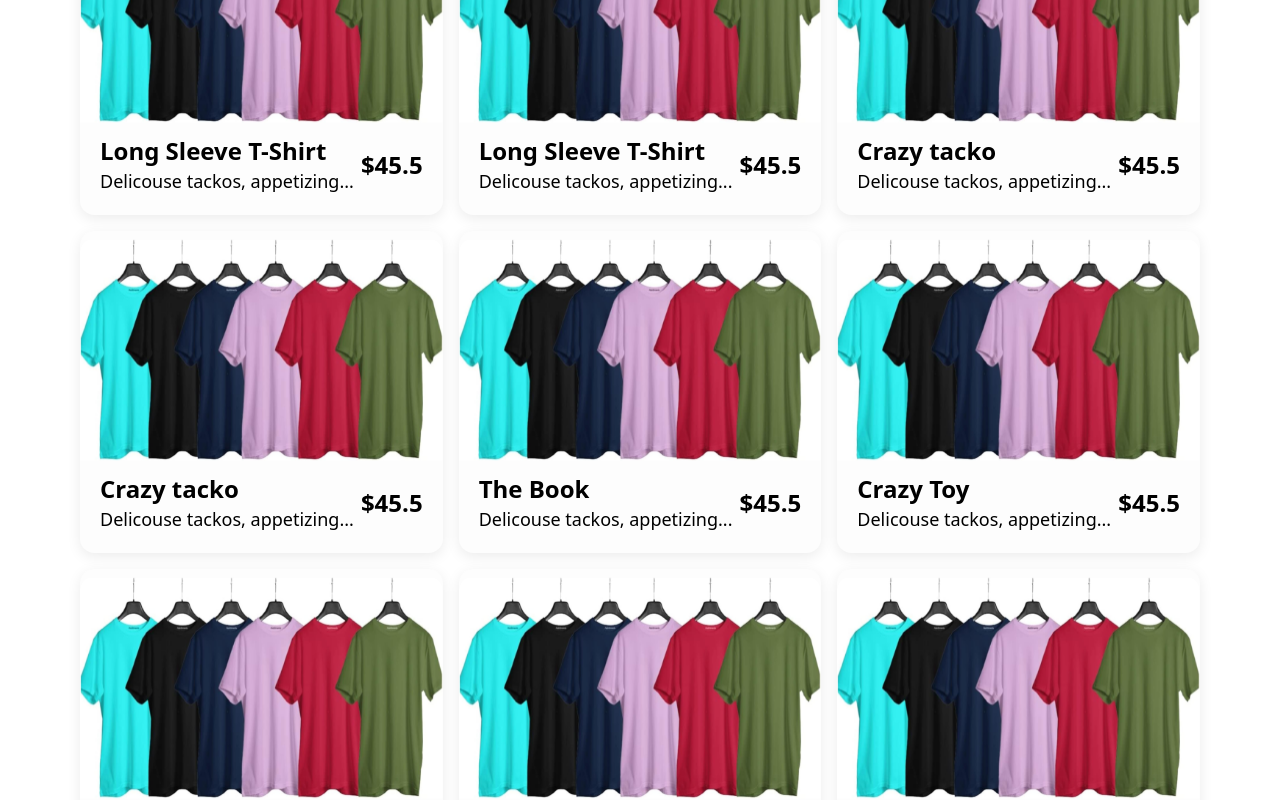
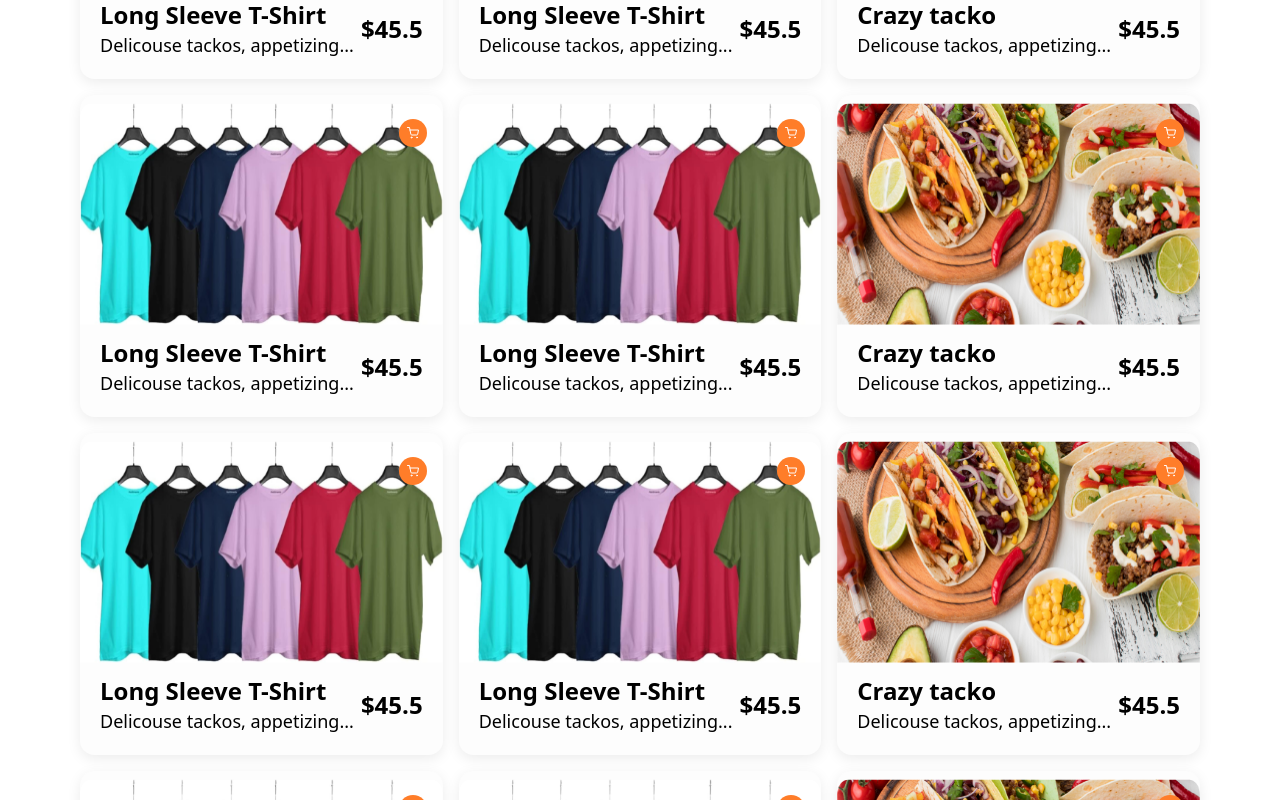
Before and after one commit to Kongkon45/discount-me-client-side, a Next.js app: page /explore-restaurants/view-items in a window 1280 px wide. Shown: the part 620-1420 px from the top of the page. Built offline with nearby package versions, Linux system fonts and the light colour scheme.

Commit message:
items all product section add

```diff
--- /dev/null
+++ b/src/app/explore-restaurants/view-items/page.tsx
@@ -0,0 +1,13 @@
+
+import ItemAllProducts from '@/components/ExploreRestaurants/ItemAllProducts/ItemAllProducts';
+import React from 'react';
+
+const ViewItemsPage = () => {
+    return (
+        <div>
+            <ItemAllProducts/>
+        </div>
+    );
+};
+
+export default ViewItemsPage;
--- /dev/null
+++ b/src/components/ExploreRestaurants/ItemAllProducts/ItemAllProducts.tsx
@@ -0,0 +1,35 @@
+import React from 'react';
+import ItemCategory from '../ItemCategory/ItemCategory';
+import itemsAllProductData from "../../../itemAllProducts.json"
+import Image from 'next/image';
+import { FiShoppingCart } from "react-icons/fi";
+
+const ItemAllProducts = () => {
+    return (
+        <div className='container pt-[46px]'>
+            <ItemCategory/>
+            <div className='grid grid-cols-1 md:grid-cols-2 lg:grid-cols-3 gap-4 5xl:gap-5 py-[20px] md:py-[40px] xl:py-[50px] 5xl:py-[63px]'>
+                {
+                    itemsAllProductData?.map((data)=>{
+                        return <div key={data?.id} className='items_category_cart_bg py-2'>
+                            <div className='relative'>
+                            <Image src={data?.img} alt={data?.title} width={493} height={222} className='w-[493px] h-[222px] mx-auto'/>
+                            <span className='absolute top-4 right-4 bg-primary p-2 rounded-full'><FiShoppingCart className='text-white w-[12px] h-[12px]'/></span>
+                            </div>
+                            <div className="flex items-center justify-between px-[20px] py-[12px]">
+                                <div>
+                                <h5 className='text-2xl font-semibold'>{data?.title}</h5>
+                                <p className='text-lg font-normal'>{data?.desc}</p>
+                                </div>
+                                <p className='text-2xl font-semibold'>{data?.price}</p>
+                            </div>
+
+                        </div>
+                    })
+                }
+            </div>
+        </div>
+    );
+};
+
+export default ItemAllProducts;
--- a/src/components/ExploreRestaurants/ViewRestaurant/ViewRestaurant.tsx
+++ b/src/components/ExploreRestaurants/ViewRestaurant/ViewRestaurant.tsx
@@ -4,6 +4,7 @@ import Image from "next/image";
 import { PiMapPinLineDuotone } from "react-icons/pi";
 import ItemCategory from "../ItemCategory/ItemCategory";
 import ProductCategory from "../ProductCategory/ProductCategory";
+import Link from "next/link";
 
 interface ViewRestaurantProps {
   id: string | number;
@@ -84,7 +85,9 @@ const ViewRestaurant: React.FC<ViewRestaurantProps> = ({ id }) => {
         </p>
         <div className="flex items-center justify-between py-12">
             <h4 className="text-3xl font-bold text-dark-300">Items🔥</h4>
+            <Link href="/explore-restaurants/view-items">
             <button className="text-2xl font-normal text-secondary pt-[6px] pb-[8px] px-[16px] seeAll_button">See all</button>
+            </Link>
         </div>
         {/* items category  */}
         <ItemCategory/>
--- /dev/null
+++ b/src/itemAllProducts.json
@@ -0,0 +1,108 @@
+[
+    {
+        "id" : 1,
+        "img" : "/assets/homePage/itemProducts/long_t_shirt.png",
+        "title" : "Long Sleeve T-Shirt",
+        "price" : "$45.5",
+        "desc" : "Delicouse tackos, appetizing..."
+    },
+    {
+        "id" : 2,
+        "img" : "/assets/homePage/itemProducts/long_t_shirt.png",
+        "title" : "Long Sleeve T-Shirt",
+        "price" : "$45.5",
+        "desc" : "Delicouse tackos, appetizing..."
+    },
+    {
+        "id" : 3,
+        "img" : "/assets/homePage/itemProducts/crazy_tacko.png",
+        "title" : "Crazy tacko",
+        "price" : "$45.5",
+        "desc" : "Delicouse tackos, appetizing..."
+    },
+    {
+        "id" : 4,
+        "img" : "/assets/homePage/itemProducts/long_t_shirt.png",
+        "title" : "Long Sleeve T-Shirt",
+        "price" : "$45.5",
+        "desc" : "Delicouse tackos, appetizing..."
+    },
+    {
+        "id" : 5,
+        "img" : "/assets/homePage/itemProducts/long_t_shirt.png",
+        "title" : "Long Sleeve T-Shirt",
+        "price" : "$45.5",
+        "desc" : "Delicouse tackos, appetizing..."
+    },
+    {
+        "id" : 6,
+        "img" : "/assets/homePage/itemProducts/crazy_tacko.png",
+        "title" : "Crazy tacko",
+        "price" : "$45.5",
+        "desc" : "Delicouse tackos, appetizing..."
+    },
+    {
+        "id" : 7,
+        "img" : "/assets/homePage/itemProducts/long_t_shirt.png",
+        "title" : "Long Sleeve T-Shirt",
+        "price" : "$45.5",
+        "desc" : "Delicouse tackos, appetizing..."
+    },
+    {
+        "id" : 8,
+        "img" : "/assets/homePage/itemProducts/long_t_shirt.png",
+        "title" : "Long Sleeve T-Shirt",
+        "price" : "$45.5",
+        "desc" : "Delicouse tackos, appetizing..."
+    },
+    {
+        "id" : 9,
+        "img" : "/assets/homePage/itemProducts/crazy_tacko.png",
+        "title" : "Crazy tacko",
+        "price" : "$45.5",
+        "desc" : "Delicouse tackos, appetizing..."
+    },
+    {
+        "id" : 10,
+        "img" : "/assets/homePage/itemProducts/long_t_shirt.png",
+        "title" : "Long Sleeve T-Shirt",
+        "price" : "$45.5",
+        "desc" : "Delicouse tackos, appetizing..."
+    },
+    {
+        "id" : 11,
+        "img" : "/assets/homePage/itemProducts/long_t_shirt.png",
+        "title" : "Long Sleeve T-Shirt",
+        "price" : "$45.5",
+        "desc" : "Delicouse tackos, appetizing..."
+    },
+    {
+        "id" : 12,
+        "img" : "/assets/homePage/itemProducts/crazy_tacko.png",
+        "title" : "Crazy tacko",
+        "price" : "$45.5",
+        "desc" : "Delicouse tackos, appetizing..."
+    },
+    {
+        "id" : 13,
+        "img" : "/assets/homePage/itemProducts/long_t_shirt.png",
+        "title" : "Long Sleeve T-Shirt",
+        "price" : "$45.5",
+        "desc" : "Delicouse tackos, appetizing..."
+    },
+    {
+        "id" : 14,
+        "img" : "/assets/homePage/itemProducts/long_t_shirt.png",
+        "title" : "Long Sleeve T-Shirt",
+        "price" : "$45.5",
+        "desc" : "Delicouse tackos, appetizing..."
+    },
+    {
+        "id" : 15,
+        "img" : "/assets/homePage/itemProducts/crazy_tacko.png",
+        "title" : "Crazy tacko",
+        "price" : "$45.5",
+        "desc" : "Delicouse tackos, appetizing..."
+    }
+
+]
--- a/src/itemProduct.json
+++ b/src/itemProduct.json
@@ -15,49 +15,49 @@
     },
     {
         "id" : 3,
-        "img" : "/assets/homePage/itemProducts/long_t_shirt.png",
+        "img" : "/assets/homePage/itemProducts/crazy_tacko.png",
         "title" : "Crazy tacko",
         "price" : "$45.5",
         "desc" : "Delicouse tackos, appetizing..."
     },
     {
         "id" : 4,
-        "img" : "/assets/homePage/itemProducts/long_t_shirt.png",
+        "img" : "/assets/homePage/itemProducts/crazy_toy.png",
         "title" : "Crazy tacko",
         "price" : "$45.5",
         "desc" : "Delicouse tackos, appetizing..."
     },
     {
         "id" : 5,
-        "img" : "/assets/homePage/itemProducts/long_t_shirt.png",
+        "img" : "/assets/homePage/itemProducts/the_book.png",
         "title" : "The Book",
         "price" : "$45.5",
         "desc" : "Delicouse tackos, appetizing..."
     },
     {
         "id" : 6,
-        "img" : "/assets/homePage/itemProducts/long_t_shirt.png",
+        "img" : "/assets/homePage/itemProducts/crazy_toy.png",
         "title" : "Crazy Toy",
         "price" : "$45.5",
         "desc" : "Delicouse tackos, appetizing..."
     },
     {
         "id" : 7,
-        "img" : "/assets/homePage/itemProducts/long_t_shirt.png",
+        "img" : "/assets/homePage/itemProducts/crazy_toy.png",
         "title" : "Crazy Toy",
         "price" : "$45.5",
         "desc" : "Delicouse tackos, appetizing..."
     },
     {
         "id" : 8,
-        "img" : "/assets/homePage/itemProducts/long_t_shirt.png",
+        "img" : "/assets/homePage/itemProducts/the_book.png",
         "title" : "The Book",
         "price" : "$45.5",
         "desc" : "Delicouse tackos, appetizing..."
     },
     {
         "id" : 9,
-        "img" : "/assets/homePage/itemProducts/long_t_shirt.png",
+        "img" : "/assets/homePage/itemProducts/crazy_toy.png",
         "title" : "Crazy Toy",
         "price" : "$45.5",
         "desc" : "Delicouse tackos, appetizing..."
```
Also changed, not shown: src/app/explore-restaurants/[id]/page.tsx (+0 -21 lines).
